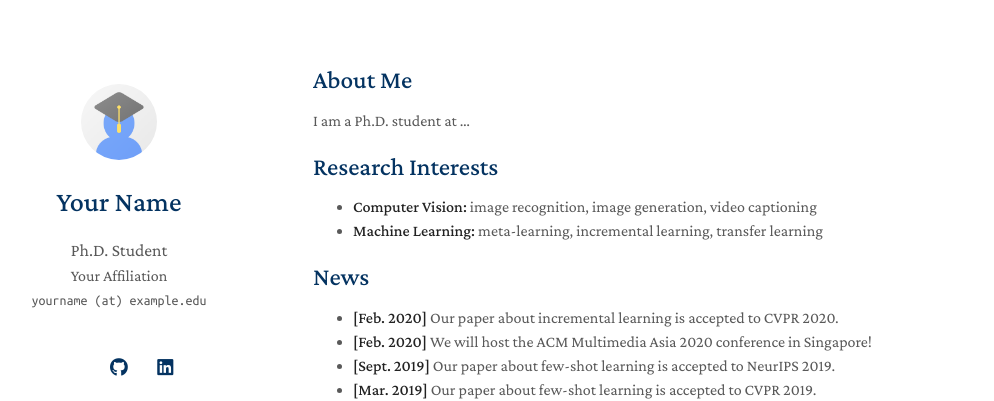
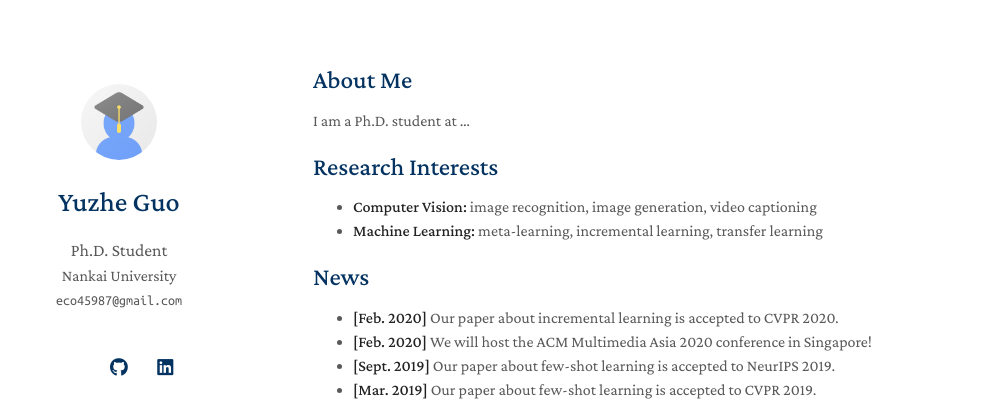
Before and after one commit to eco-NIN/eco-nin.github.io, a Jekyll site: the page built from index.md, in a window 1280 px wide. Shown: the top 401 px of the page, without its empty margins (157-1151 px from the left). Built offline with Jekyll 4.4.1, drawn with Linux system fonts in a browser that asks for light colours; a style sheet for code colours, icons or effects is not loaded; our own code applies the rules of GitHub Pages for plain Markdown files.

Commit message:
Update personal information in _config.yml

```diff
--- a/_config.yml
+++ b/_config.yml
@@ -1,8 +1,8 @@
 # Basic Information
-title: Your Name
+title: Yuzhe Guo
 position: Ph.D. Student
-affiliation: Your Affiliation
-email: yourname (at) example.edu
+affiliation: Nankai University
+email: eco45987@gmail.com
 
 # Search Engine Optimization (SEO)
 # The following information is used to improve the website traffic from search engines, e.g., Google.
@@ -14,7 +14,7 @@ canonical: https://minimal-light-theme.yliu.me/
 # If you don't need one of them, you may delete the corresponding line.
 google_scholar: https://scholar.google.com/
 cv_link: assets/files/curriculum_vitae.pdf
-github_link: https://github.com/
+github_link: https://github.com/eco-NIN
 linkedin: https://www.linkedin.com/
 twitter: https://twitter.com/
 
```
